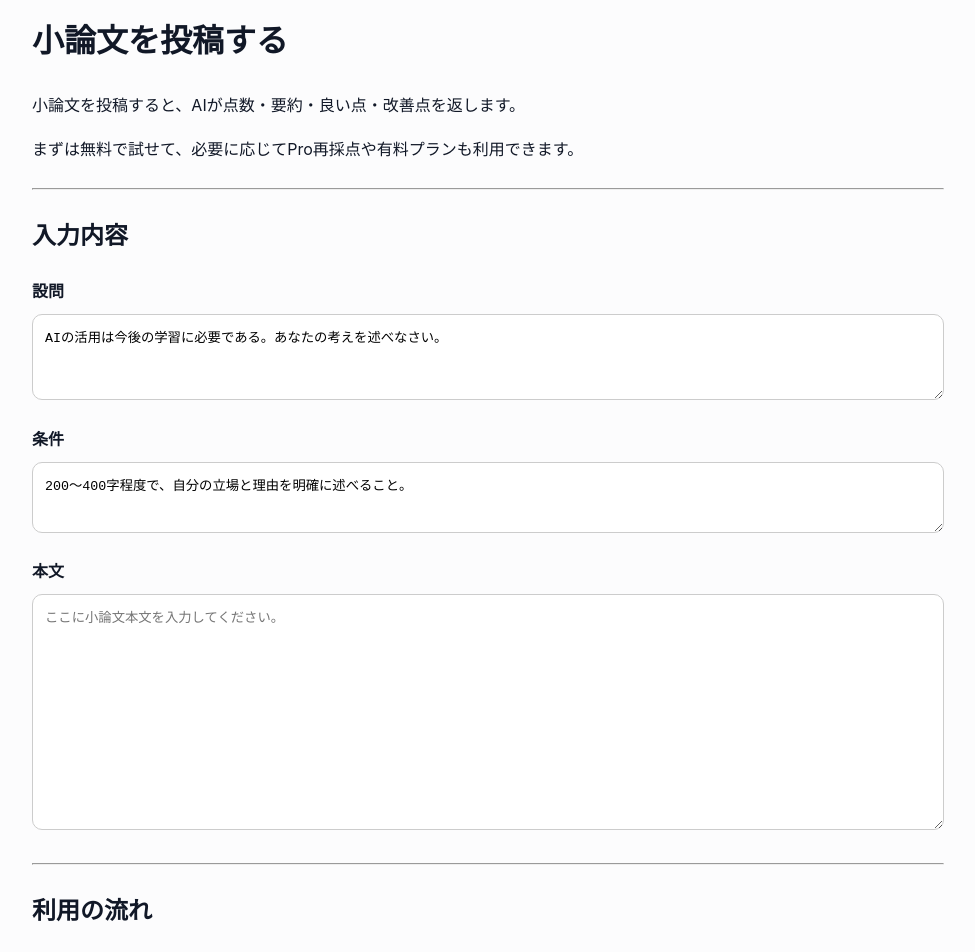
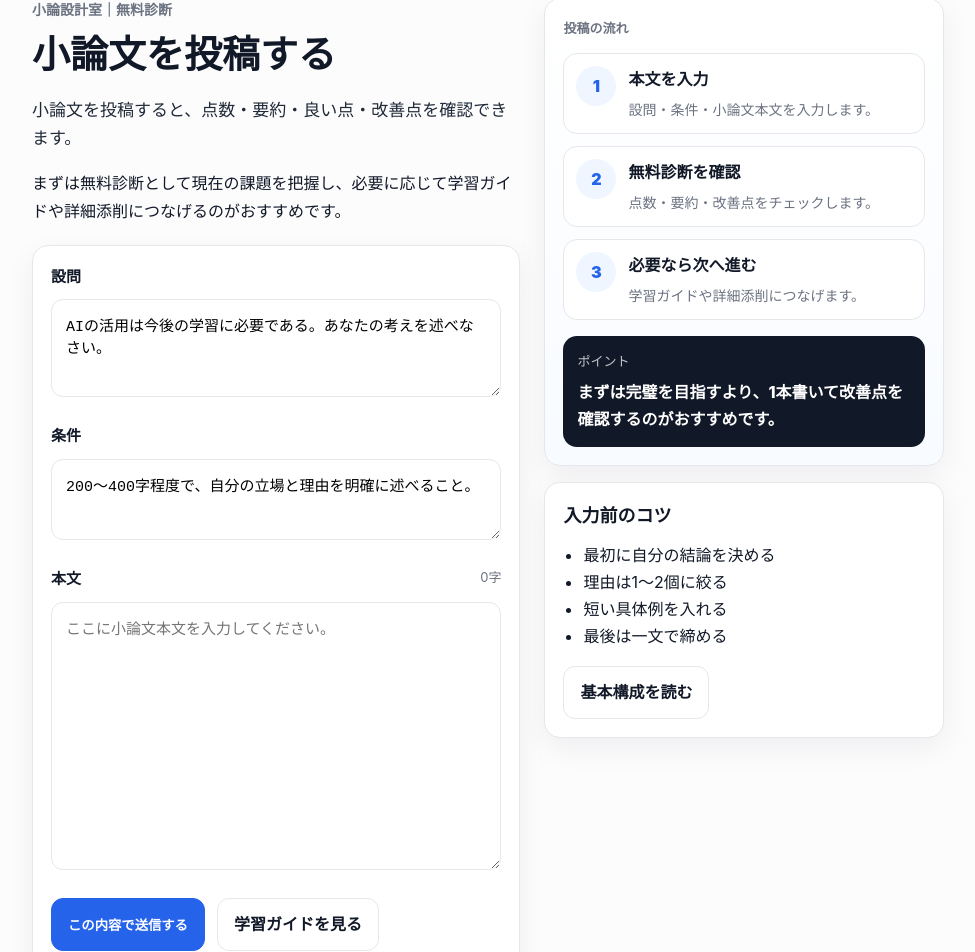
Before and after one commit to roromukuro-afk/shoron-rewarded-web, a Next.js app: page /submit in a window 1280 px wide. Shown: the part 151-1103 px from the top of the page, without its empty margins (152-1127 px from the left). Built offline with nearby package versions, Linux system fonts and the light colour scheme; no server answers.

Commit message:
upgrade login and submit pages to complete versions

```diff
--- a/app/submit/page.tsx
+++ b/app/submit/page.tsx
@@ -1,6 +1,6 @@
 "use client";
 
-import { useState } from "react";
+import { useMemo, useState } from "react";
 import Link from "next/link";
 import { useRouter } from "next/navigation";
 import { supabaseBrowser } from "../lib/supabase-browser";
@@ -8,12 +8,25 @@ import { supabaseBrowser } from "../lib/supabase-browser";
 export default function SubmitPage() {
   const router = useRouter();
 
-  const [question, setQuestion] = useState("AIの活用は今後の学習に必要である。あなたの考えを述べなさい。");
-  const [constraints, setConstraints] = useState("200〜400字程度で、自分の立場と理由を明確に述べること。");
+  const [question, setQuestion] = useState(
+    "AIの活用は今後の学習に必要である。あなたの考えを述べなさい。"
+  );
+  const [constraints, setConstraints] = useState(
+    "200〜400字程度で、自分の立場と理由を明確に述べること。"
+  );
   const [essayText, setEssayText] = useState("");
   const [msg, setMsg] = useState("");
+  const [sending, setSending] = useState(false);
+
+  const charCount = useMemo(() => essayText.length, [essayText]);
 
   const onSubmit = async () => {
+    if (!essayText.trim()) {
+      setMsg("❌ 本文を入力してください。");
+      return;
+    }
+
+    setSending(true);
     setMsg("送信中…");
 
     try {
@@ -41,6 +54,7 @@ export default function SubmitPage() {
 
       if (!res.ok) {
         setMsg(`❌ 送信失敗：${out?.detail ?? out?.error ?? res.status}`);
+        setSending(false);
         return;
       }
 
@@ -54,65 +68,80 @@ export default function SubmitPage() {
       setMsg("✅ 送信は完了しましたが、結果IDが見つかりませんでした。ダッシュボードから確認してください。");
     } catch (e: any) {
       setMsg(`❌ 通信エラー：${e?.message ?? "unknown"}`);
+    } finally {
+      setSending(false);
     }
   };
 
   return (
-    <main style={{ maxWidth: 960, margin: "0 auto", padding: 24, lineHeight: 1.8 }}>
-      <p style={{ fontSize: 14, opacity: 0.75, fontWeight: 700 }}>
-        小論設計室
+    <main>
+      <div className="container">
+        <section style={{ padding: "40px 0 12px" }}>
+          <div
+            style={{
+              display: "grid",
+              gap: 24,
+              gridTemplateColumns: "1.1fr 0.9fr",
+              alignItems: "start",
+            }}
+          >
+            <div>
+              <div className="page-eyebrow">小論設計室｜無料診断</div>
+              <h1 className="page-title">小論文を投稿する</h1>
+              <p className="page-lead">
+                小論文を投稿すると、点数・要約・良い点・改善点を確認できます。
               </p>
 
-      <h1 style={{ fontSize: 32, fontWeight: 900, marginTop: 8 }}>小論文を投稿する</h1>
-
-      <p style={{ marginTop: 16 }}>
-        小論文を投稿すると、AIが点数・要約・良い点・改善点を返します。
+              <p style={{ marginTop: 12 }}>
+                まずは無料診断として現在の課題を把握し、必要に応じて学習ガイドや詳細添削につなげるのがおすすめです。
               </p>
 
-      <p style={{ marginTop: 10 }}>
-        まずは無料で試せて、必要に応じてPro再採点や有料プランも利用できます。
-      </p>
-
-      <hr style={{ margin: "24px 0" }} />
-
-      <section>
-        <h2 style={{ fontSize: 24, fontWeight: 900 }}>入力内容</h2>
-
-        <div style={{ display: "grid", gap: 16, marginTop: 16 }}>
+              <div className="card" style={{ marginTop: 20 }}>
+                <div style={{ display: "grid", gap: 18 }}>
                   <label>
-            <div style={{ fontWeight: 900 }}>設問</div>
+                    <div style={{ fontWeight: 900, fontSize: 15 }}>設問</div>
                     <textarea
                       value={question}
                       onChange={(e) => setQuestion(e.target.value)}
                       rows={4}
                       style={{
                         width: "100%",
-                marginTop: 8,
-                padding: 12,
-                borderRadius: 10,
-                border: "1px solid #ccc",
+                        marginTop: 10,
+                        padding: 14,
+                        borderRadius: 12,
+                        border: "1px solid var(--line)",
+                        fontSize: 15,
+                        background: "#fff",
                       }}
                     />
                   </label>
 
                   <label>
-            <div style={{ fontWeight: 900 }}>条件</div>
+                    <div style={{ fontWeight: 900, fontSize: 15 }}>条件</div>
                     <textarea
                       value={constraints}
                       onChange={(e) => setConstraints(e.target.value)}
                       rows={3}
                       style={{
                         width: "100%",
-                marginTop: 8,
-                padding: 12,
-                borderRadius: 10,
-                border: "1px solid #ccc",
+                        marginTop: 10,
+                        padding: 14,
+                        borderRadius: 12,
+                        border: "1px solid var(--line)",
+                        fontSize: 15,
+                        background: "#fff",
                       }}
                     />
                   </label>
 
                   <label>
-            <div style={{ fontWeight: 900 }}>本文</div>
+                    <div style={{ display: "flex", justifyContent: "space-between", gap: 12 }}>
+                      <span style={{ fontWeight: 900, fontSize: 15 }}>本文</span>
+                      <span className="muted" style={{ fontSize: 13 }}>
+                        {charCount}字
+                      </span>
+                    </div>
+
                     <textarea
                       value={essayText}
                       onChange={(e) => setEssayText(e.target.value)}
@@ -120,54 +149,143 @@ export default function SubmitPage() {
                       placeholder="ここに小論文本文を入力してください。"
                       style={{
                         width: "100%",
-                marginTop: 8,
-                padding: 12,
-                borderRadius: 10,
-                border: "1px solid #ccc",
+                        marginTop: 10,
+                        padding: 14,
+                        borderRadius: 12,
+                        border: "1px solid var(--line)",
+                        fontSize: 15,
+                        background: "#fff",
                       }}
                     />
                   </label>
                 </div>
-      </section>
 
-      <hr style={{ margin: "24px 0" }} />
-
-      <section>
-        <h2 style={{ fontSize: 24, fontWeight: 900 }}>利用の流れ</h2>
-        <ol style={{ marginTop: 12, paddingLeft: 20 }}>
-          <li>設問・条件・本文を入力する</li>
-          <li>送信して採点結果を確認する</li>
-          <li>必要ならPro再採点や料金プランを利用する</li>
-        </ol>
-      </section>
-
-      <div style={{ marginTop: 24, display: "flex", gap: 12, flexWrap: "wrap" }}>
+                <div className="button-row" style={{ marginTop: 20 }}>
                   <button
                     onClick={onSubmit}
+                    disabled={sending}
+                    className="button-primary"
+                    style={{ opacity: sending ? 0.75 : 1 }}
+                  >
+                    {sending ? "送信中…" : "この内容で送信する"}
+                  </button>
+
+                  <Link href="/guide" className="button-secondary">
+                    学習ガイドを見る
+                  </Link>
+
+                  <Link href="/dashboard" className="button-secondary">
+                    ダッシュボードへ
+                  </Link>
+                </div>
+
+                {msg && (
+                  <pre
                     style={{
-            padding: "12px 16px",
-            borderRadius: 10,
-            border: "1px solid #ccc",
-            fontWeight: 900,
-            cursor: "pointer",
+                      marginTop: 16,
+                      whiteSpace: "pre-wrap",
+                      background: "#f9fafb",
+                      border: "1px solid var(--line)",
+                      borderRadius: 12,
+                      padding: 14,
                     }}
                   >
-          この内容で送信する
-        </button>
-
-        <Link href="/dashboard">→ ダッシュボードへ</Link>
+                    {msg}
+                  </pre>
+                )}
+              </div>
             </div>
 
-      {msg && <pre style={{ marginTop: 16, whiteSpace: "pre-wrap" }}>{msg}</pre>}
+            <div>
+              <div
+                className="card"
+                style={{
+                  background: "linear-gradient(180deg, #ffffff 0%, #f8fbff 100%)",
+                }}
+              >
+                <div style={{ fontSize: 13, color: "var(--muted)", fontWeight: 700 }}>
+                  投稿の流れ
+                </div>
 
-      <hr style={{ margin: "24px 0" }} />
+                <div style={{ marginTop: 14, display: "grid", gap: 12 }}>
+                  {[
+                    ["1", "本文を入力", "設問・条件・小論文本文を入力します。"],
+                    ["2", "無料診断を確認", "点数・要約・改善点をチェックします。"],
+                    ["3", "必要なら次へ進む", "学習ガイドや詳細添削につなげます。"],
+                  ].map(([num, title, desc]) => (
+                    <div
+                      key={num}
+                      style={{
+                        display: "grid",
+                        gridTemplateColumns: "40px 1fr",
+                        gap: 12,
+                        alignItems: "start",
+                        padding: 12,
+                        borderRadius: 14,
+                        border: "1px solid var(--line)",
+                        background: "#fff",
+                      }}
+                    >
+                      <div
+                        style={{
+                          width: 40,
+                          height: 40,
+                          borderRadius: 999,
+                          background: "var(--accent-soft)",
+                          color: "var(--accent)",
+                          display: "flex",
+                          alignItems: "center",
+                          justifyContent: "center",
+                          fontWeight: 900,
+                        }}
+                      >
+                        {num}
+                      </div>
+                      <div>
+                        <div style={{ fontWeight: 900 }}>{title}</div>
+                        <div style={{ marginTop: 4, fontSize: 14, color: "var(--muted)" }}>
+                          {desc}
+                        </div>
+                      </div>
+                    </div>
+                  ))}
+                </div>
 
-      <footer style={{ fontSize: 14, opacity: 0.85, display: "flex", gap: 16, flexWrap: "wrap" }}>
-        <Link href="/privacy">プライバシーポリシー</Link>
-        <Link href="/terms">利用規約</Link>
-        <Link href="/commerce">特定商取引法に基づく表記</Link>
-        <Link href="/contact">お問い合わせ</Link>
-      </footer>
+                <div
+                  style={{
+                    marginTop: 16,
+                    padding: 14,
+                    borderRadius: 14,
+                    background: "#111827",
+                    color: "#fff",
+                  }}
+                >
+                  <div style={{ fontSize: 13, opacity: 0.75 }}>ポイント</div>
+                  <div style={{ marginTop: 6, fontWeight: 800 }}>
+                    まずは完璧を目指すより、1本書いて改善点を確認するのがおすすめです。
+                  </div>
+                </div>
+              </div>
+
+              <div className="card" style={{ marginTop: 16 }}>
+                <div style={{ fontWeight: 900, fontSize: 18 }}>入力前のコツ</div>
+                <ul style={{ marginTop: 10, paddingLeft: 20 }}>
+                  <li>最初に自分の結論を決める</li>
+                  <li>理由は1〜2個に絞る</li>
+                  <li>短い具体例を入れる</li>
+                  <li>最後は一文で締める</li>
+                </ul>
+
+                <div className="button-row" style={{ marginTop: 14 }}>
+                  <Link href="/guide/essay-structure" className="button-secondary">
+                    基本構成を読む
+                  </Link>
+                </div>
+              </div>
+            </div>
+          </div>
+        </section>
+      </div>
     </main>
   );
 }
```
Also changed, not shown: app/login/page.tsx (+130 -32 lines). Lines whose indentation alone changed are shown as unchanged.
